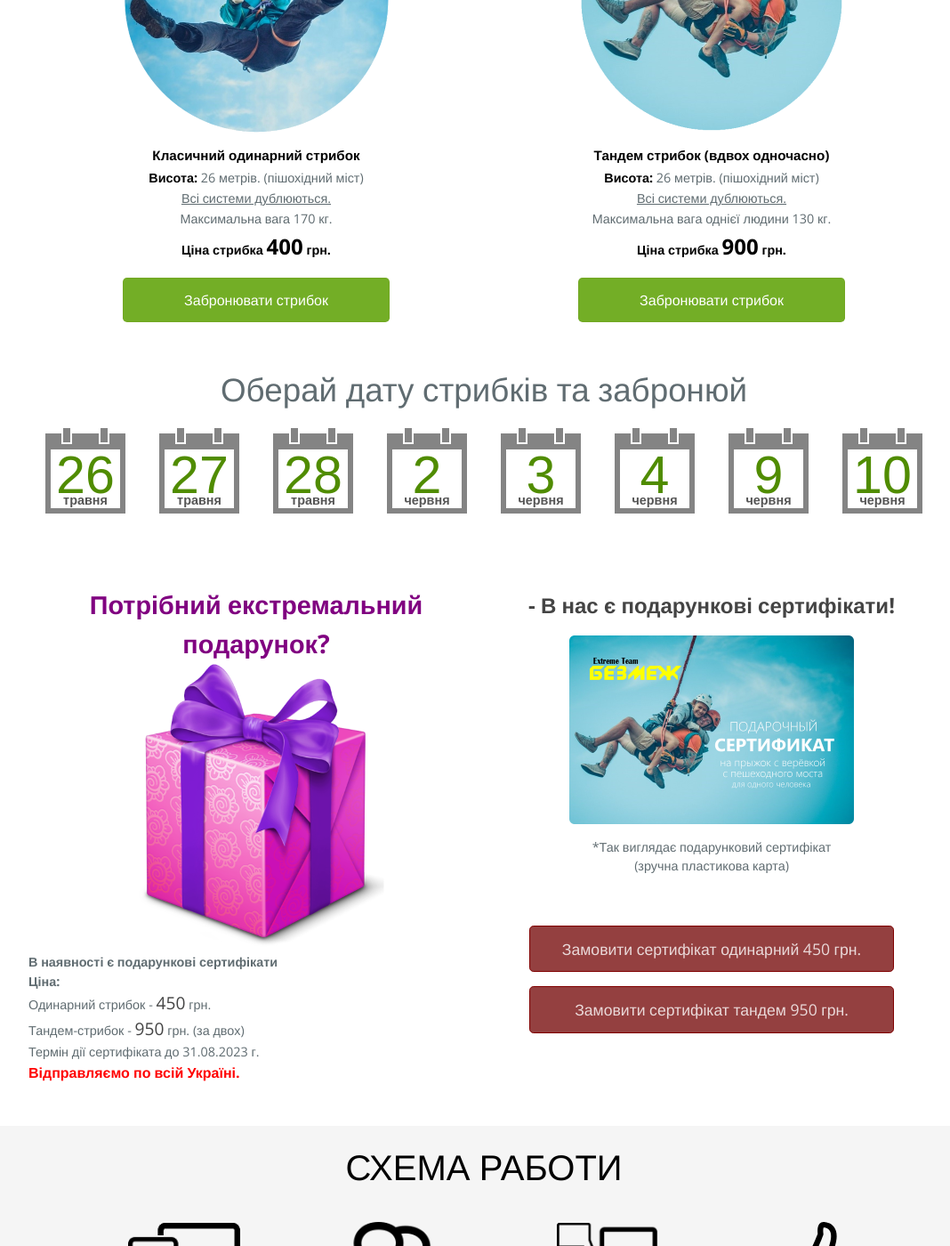
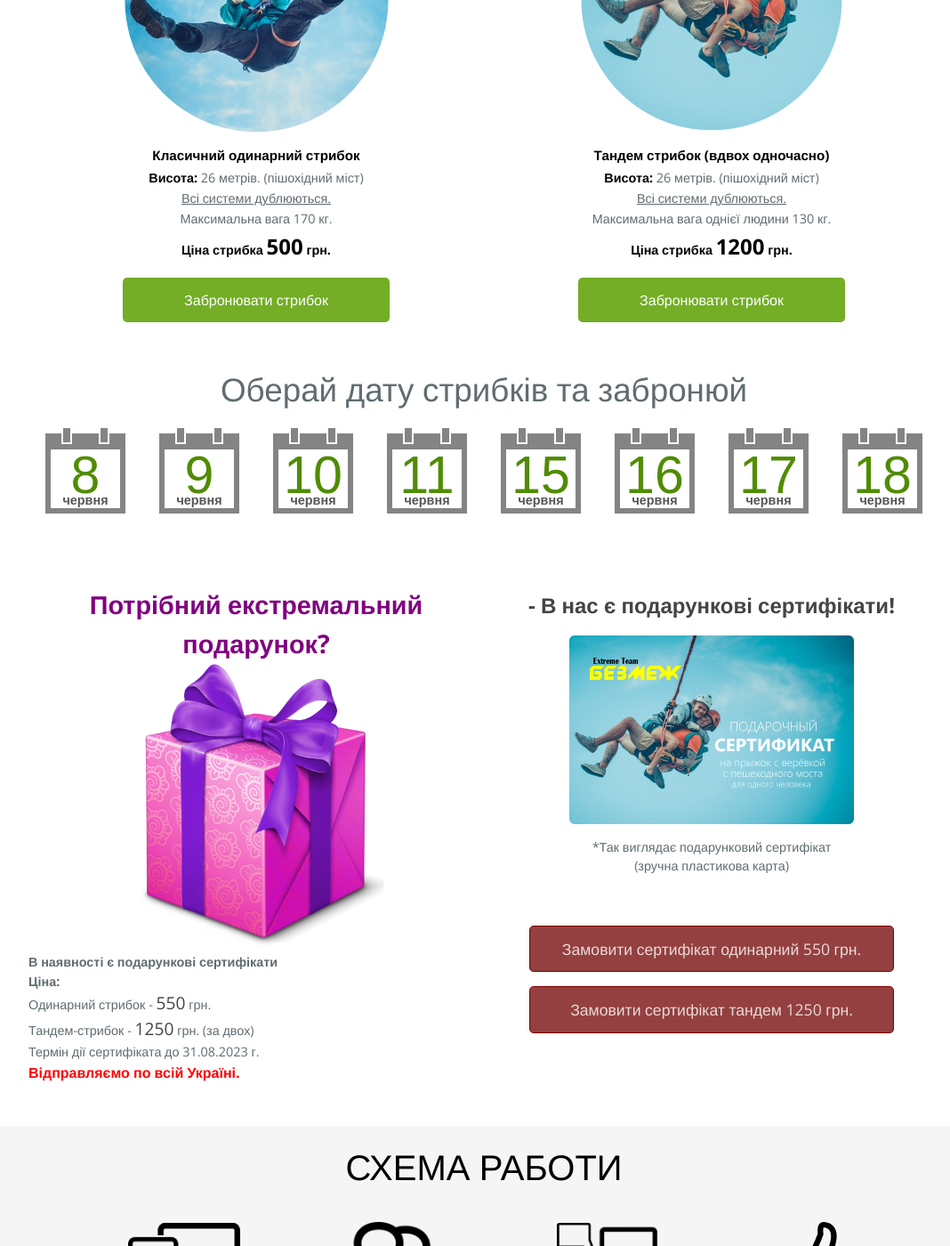
Before and after one commit to Andreyfilko/go-jump, a Jekyll site: the page built from index.md, in a window 1280 px wide and 1400 px high, scrolled down 1777 px. Shown: the whole window at 89% size, without its empty margins (96-1164 px from the left). Built offline with Jekyll 4.4.1, drawn with Linux system fonts in a browser that asks for light colours; some web fonts are replaced; some of the changed text lies outside the part shown.

Commit message:
Update _config.yml

```diff
--- a/_config.yml
+++ b/_config.yml
@@ -10,19 +10,19 @@ cert_expire_date: 2023-08-31
 payment:
   jump_classic:
     enabled: false
-    amount: 400
+    amount: 500
     description: Бронювання одиночного стрибка
   jump_tandem:
     enabled: false
-    amount: 900
+    amount: 1200
     description: Бронювання тандем стрибка
   cert_classic:
     enabled: false
-    amount: 450
+    amount: 550
     description: Сертифікат на одиночний стрибок
   cert_tandem:
     enabled: false
-    amount: 950
+    amount: 1250
     description: Сертифікат на тандем стрибок
 
 # Telegram config
@@ -35,11 +35,11 @@ google_analytics:
 theme: jekyll-theme-cayman
 
 dates:
-  - 2023-05-26
-  - 2023-05-27
-  - 2023-05-28
-  - 2021-06-02
-  - 2021-06-03
-  - 2021-06-04
-  - 2021-06-09
-  - 2021-06-10
+  - 2023-06-08
+  - 2023-06-09
+  - 2023-06-10
+  - 2021-06-11
+  - 2021-06-15
+  - 2021-06-16
+  - 2021-06-17
+  - 2021-06-18
```
